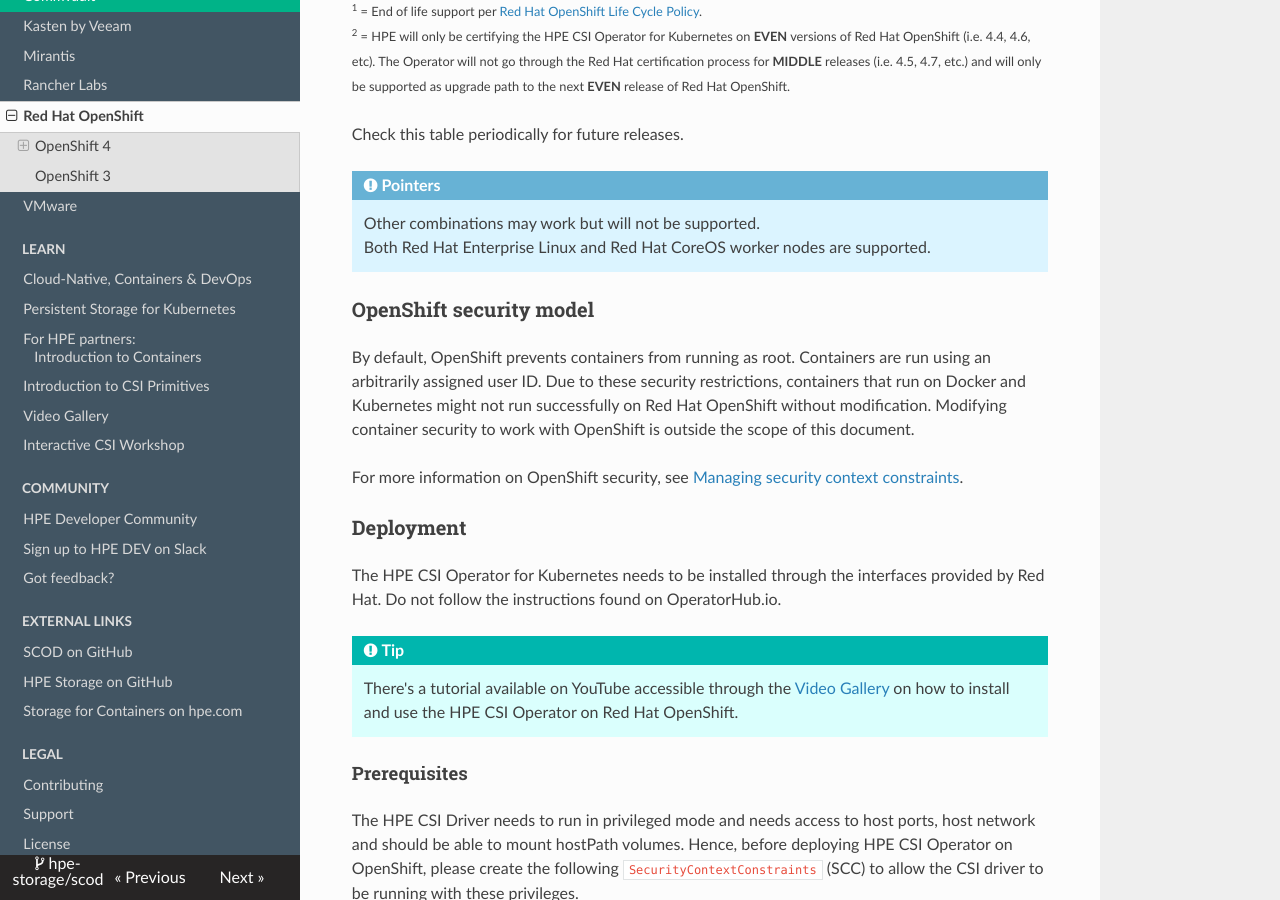
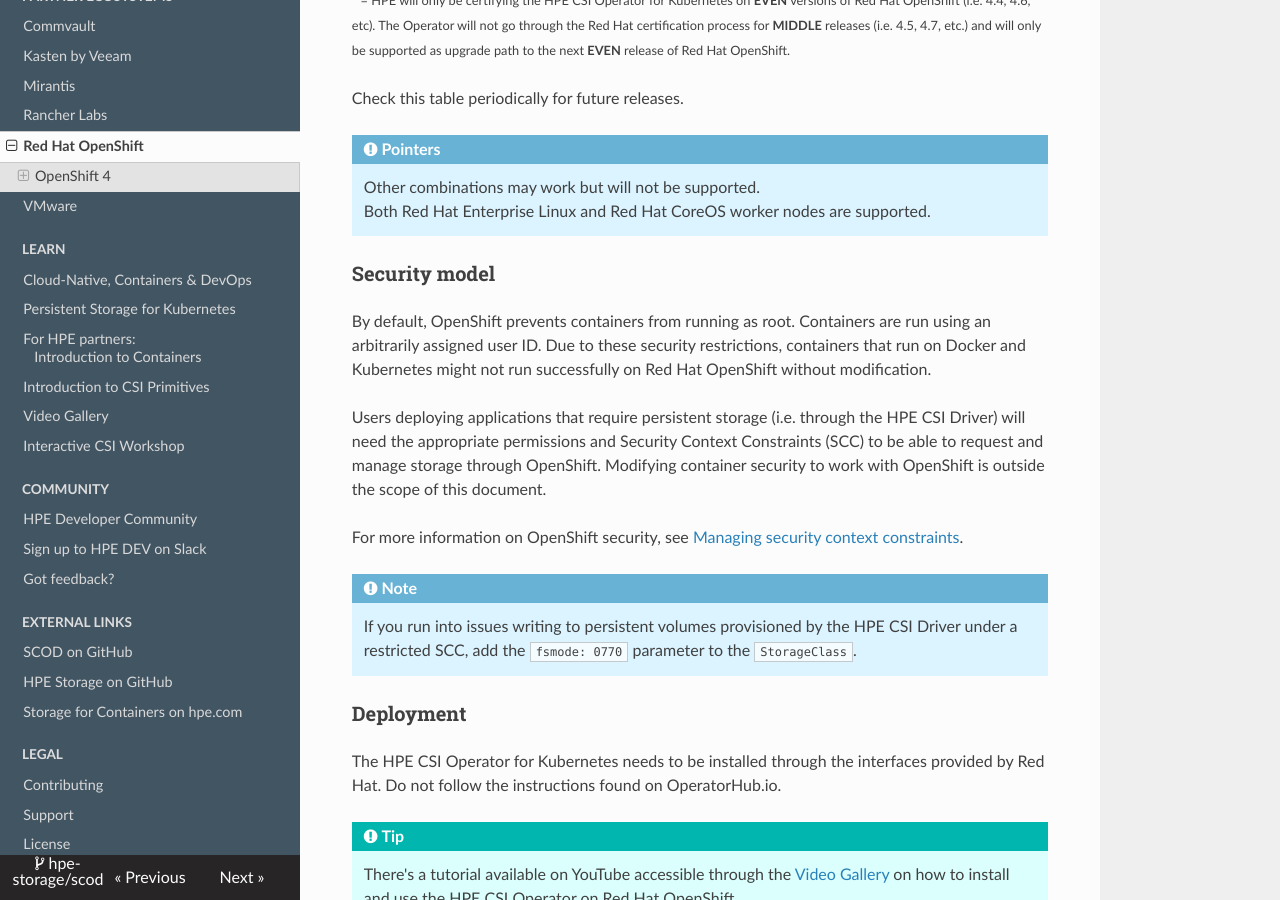
Before and after one commit to hpe-storage/scod, an MkDocs documentation site: the page built from docs/partners/redhat_openshift/index.md, in a window 1280 px wide and 900 px high, scrolled down 1174 px. Built offline with MkDocs 1.6.1, drawn with Linux system fonts in a browser that asks for light colours; nearby versions of some CDN libraries; some of the changed text lies outside the part shown.

Commit message:
updated Openshift docs
Signed-off-by: Chris Snell <snell.chris@gmail.com>

```diff
--- a/docs/partners/redhat_openshift/index.md
+++ b/docs/partners/redhat_openshift/index.md
@@ -32,11 +32,16 @@
     Other combinations may work but will not be supported.
     Both Red Hat Enterprise Linux and Red Hat CoreOS worker nodes are supported.
 
-### OpenShift security model
+### Security model
 
-By default, OpenShift prevents containers from running as root. Containers are run using an arbitrarily assigned user ID. Due to these security restrictions, containers that run on Docker and Kubernetes might not run successfully on Red Hat OpenShift without modification. Modifying container security to work with OpenShift is outside the scope of this document.
+By default, OpenShift prevents containers from running as root. Containers are run using an arbitrarily assigned user ID. Due to these security restrictions, containers that run on Docker and Kubernetes might not run successfully on Red Hat OpenShift without modification.
+
+Users deploying applications that require persistent storage (i.e. through the HPE CSI Driver) will need the appropriate permissions and Security Context Constraints (SCC) to be able to request and manage storage through OpenShift. Modifying container security to work with OpenShift is outside the scope of this document.
 
 For more information on OpenShift security, see [Managing security context constraints](https://docs.openshift.com/container-platform/4.6/authentication/managing-security-context-constraints.html).
+
+!!! note
+    If you run into issues writing to persistent volumes provisioned by the HPE CSI Driver under a restricted SCC, add the `fsmode: 0770` parameter to the `StorageClass`.
 
 ### Deployment
 
@@ -166,7 +171,3 @@
 #### Additional information
 
 At this point the CSI driver is managed like any other Operator on Kubernetes and the life-cycle management capabilities may be explored further in the [official Red Hat OpenShift documentation](https://docs.openshift.com/container-platform/4.3/operators/olm-what-operators-are.html).
-
-## OpenShift 3
-
-Customers still using OpenShift 3 may use any of the [legacy FlexVolume drivers](../../flexvolume_driver) for managing persistent storage.
```
